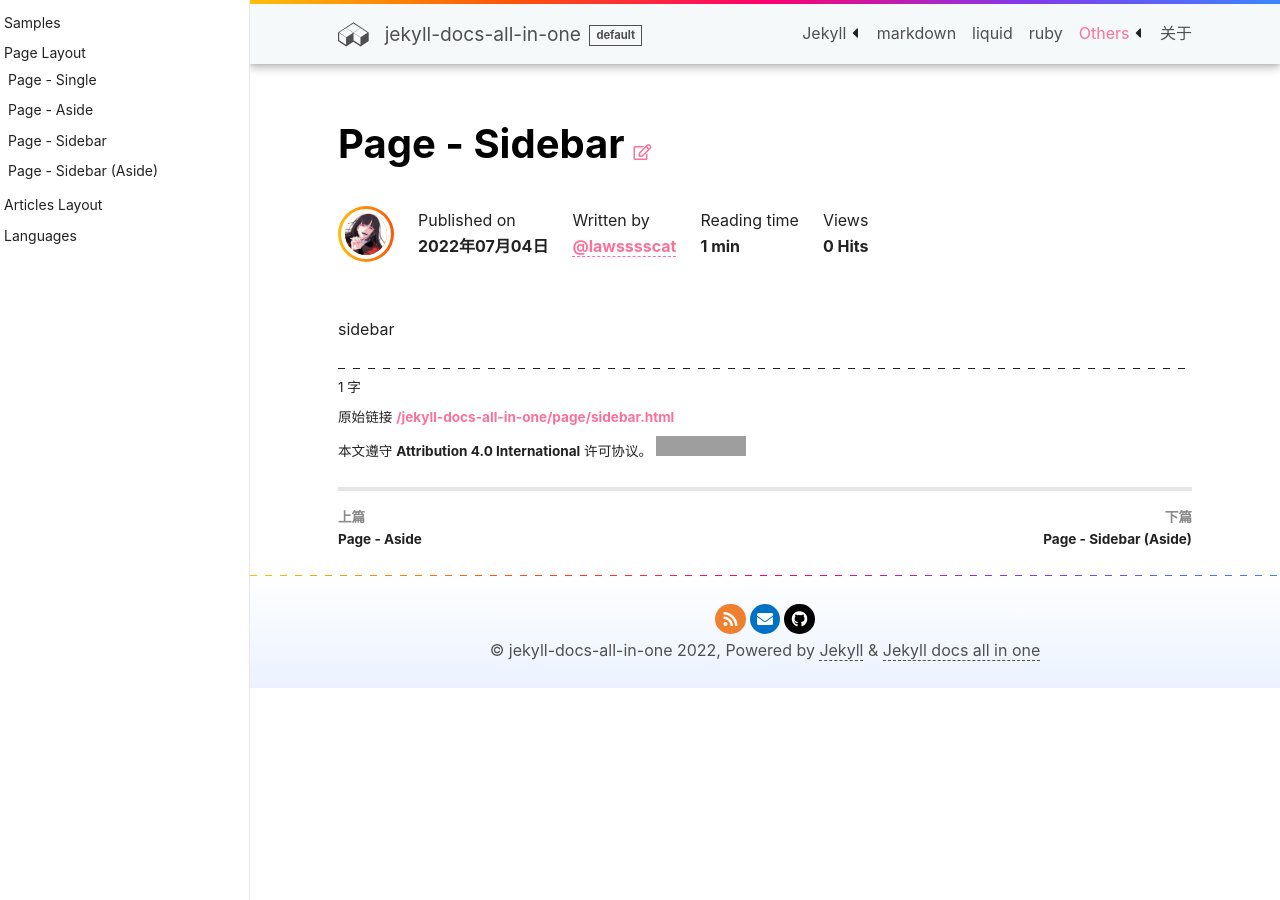
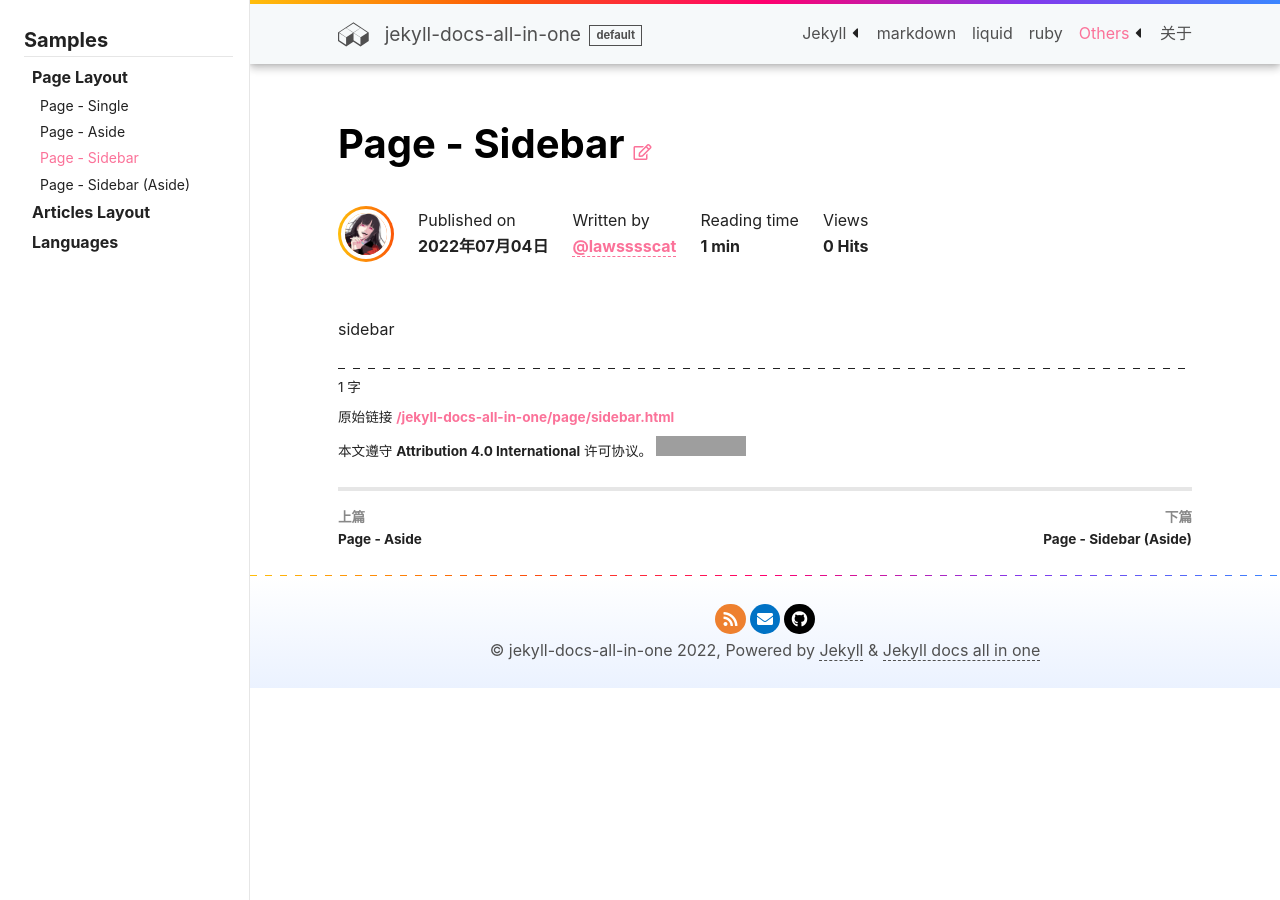
Before and after one commit to LawssssCat/jekyll-docs, a Jekyll site: the page built from _sample_pages/1.3-sidebar.md, in a window 1280 px wide. Built offline with Jekyll 4.4.1, drawn with Linux system fonts in a browser that asks for light colours; comment, search, counter and statistics services are not loaded; grey boxes are pictures that could not be loaded.

Commit message:
feat: sidebar html, css

```diff
--- a/_data/quicklinks.yml
+++ b/_data/quicklinks.yml
@@ -4,13 +4,13 @@ layouts:
     class: heading
     url: /samples.html
   - title: Page Layout
-    type: strong
+    class: strong
     details:
       - url: /page/single.html
       - url: /page/aside.html
       - url: /page/sidebar.html
       - url: /page/page-sidebar-aside.html
   - title: Articles Layout
-    type: strong
+    class: strong
   - title: Languages
-    type: strong
+    class: strong
--- a/_includes/sidebar/quicklinks.html
+++ b/_includes/sidebar/quicklinks.html
@@ -1,9 +1,9 @@
 {%- assign _quicklinks_key = page.sidebar.quicklinks | default: layout.sidebar.quicklinks -%}
 {%- assign _quicklinks = site.data.quicklinks[_quicklinks_key] -%}
 <div class="quicklinks">
-  <ul>
+  <ol>
     {%- for _item in _quicklinks -%}
-    <li>
+      <li class="{{ _item.class }}">
         <!-- title -->
         {%- include snippets/get-accessible-url.html url=_item.url -%}
         {%- assign _url = __return -%}
@@ -12,7 +12,7 @@
           {%- include snippets/get-page-title.html id=_item.url -%}
           {%- assign _title = __return -%}
         {%- endunless -%}
-      <div class="{{ _item.class }}">
+        <div class="quicklinks-item">
           {%- if _url -%}
             <a href="{{ _url }}">{{ _title }}</a>
           {%- else -%}
@@ -21,7 +21,7 @@
         </div>
         <!-- details -->
         {%- if _item.details -%}
-        <ol>
+          <ol class="quicklinks-details">
             {%- for _detail in _item.details -%}
               {%- include snippets/get-accessible-url.html url=_detail.url -%}
               {%- assign _detail_url = __return -%}
@@ -45,5 +45,5 @@
         {%- endif -%}
       </li>
     {%- endfor -%}
-  </ul>
+  </ol>
 </div>
--- a/_layouts/page.html
+++ b/_layouts/page.html
@@ -39,7 +39,11 @@ layout: base
     <div class="grid">
       <!-- sidebar -->
       <div class="page__sidebar d-print-none">
-        <div class="page__sidebar-quicklinks">{%- include sidebar/quicklinks.html -%}</div>
+        <div class="page__sidebar-inner">
+          <div class="page__sidebar-quicklinks">
+            {%- include sidebar/quicklinks.html -%}
+          </div>
+        </div>
       </div>
       <!-- main -->
       {{ _page_main }}
--- a/_sass/components/_sidebar.scss
+++ b/_sass/components/_sidebar.scss
@@ -19,28 +19,53 @@
     color: themed(text-color);
     background-color: themed(background-color);
   }
-  @include themeify {
-    li, li > div {
-      > a {
-        color: inherit;
+  .page__sidebar-inner {
+    width: 100%;
+    height: 100%;
+  }
+}
+
+.page__sidebar-quicklinks {
+  padding: map-get($spacers, 3) map-get($spacers, 3) map-get($spacers, 4) map-get($spacers, 4);
+  ol {
+    @include menu(0 0);
+    @include menu-direction(vertical);
+    > li {
+      padding-left: map-get($spacers, 2);
+      margin-bottom: 0;
+      &, & .quicklinks-item {
+        font-size: map-get($base, font-size-root-sm);
+        font-weight: map-get($base, font-weight);
       }
     }
   }
-  li, li > div {
-    font-size: map-get($base, font-size-root-sm);
-    > a {
-      font-weight: map-get($base, font-weight);
+  @include themeify {
+    a {
+      font-weight: inherit;
+      color: inherit;
+      @include hover {
+        color: themed(main-color-1);
+      }
+    }
+    .active {
+      color: themed(main-color-1);
     }
   }
-  li {
-    padding: map-get($spacers, 1);
-    > ol {
-      margin-top: 0;
-      margin-bottom: 0;
+  .heading {
+    padding-left: 0;
+    margin-top: map-get($spacers, 2);
+    margin-bottom: map-get($spacers, 1);
+    line-height: map-get($base, line-height);
+    @include split-line(bottom);
+    .quicklinks-item {
+      font-size: map-get($base, font-size-lg);
+      font-weight: map-get($base, font-weight-bold);
     }
   }
-  .title {
-    margin-top: map-get($spacers, 2);
-    margin-bottom: map-get($spacers, 1);
+  .strong {
+    .quicklinks-item {
+      font-size: map-get($base, font-size);
+      font-weight: map-get($base, font-weight-bold);
+    }
   }
 }
```
Lines whose indentation alone changed are shown as unchanged.
